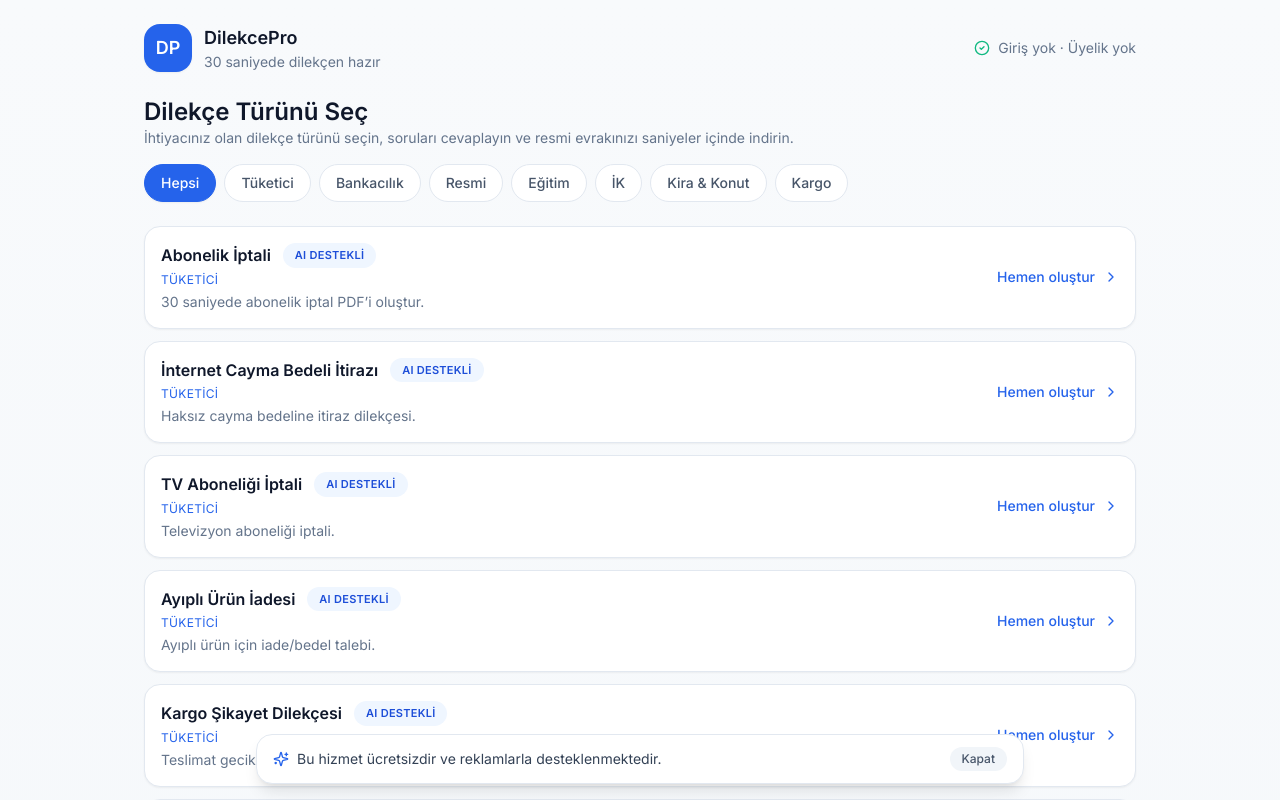
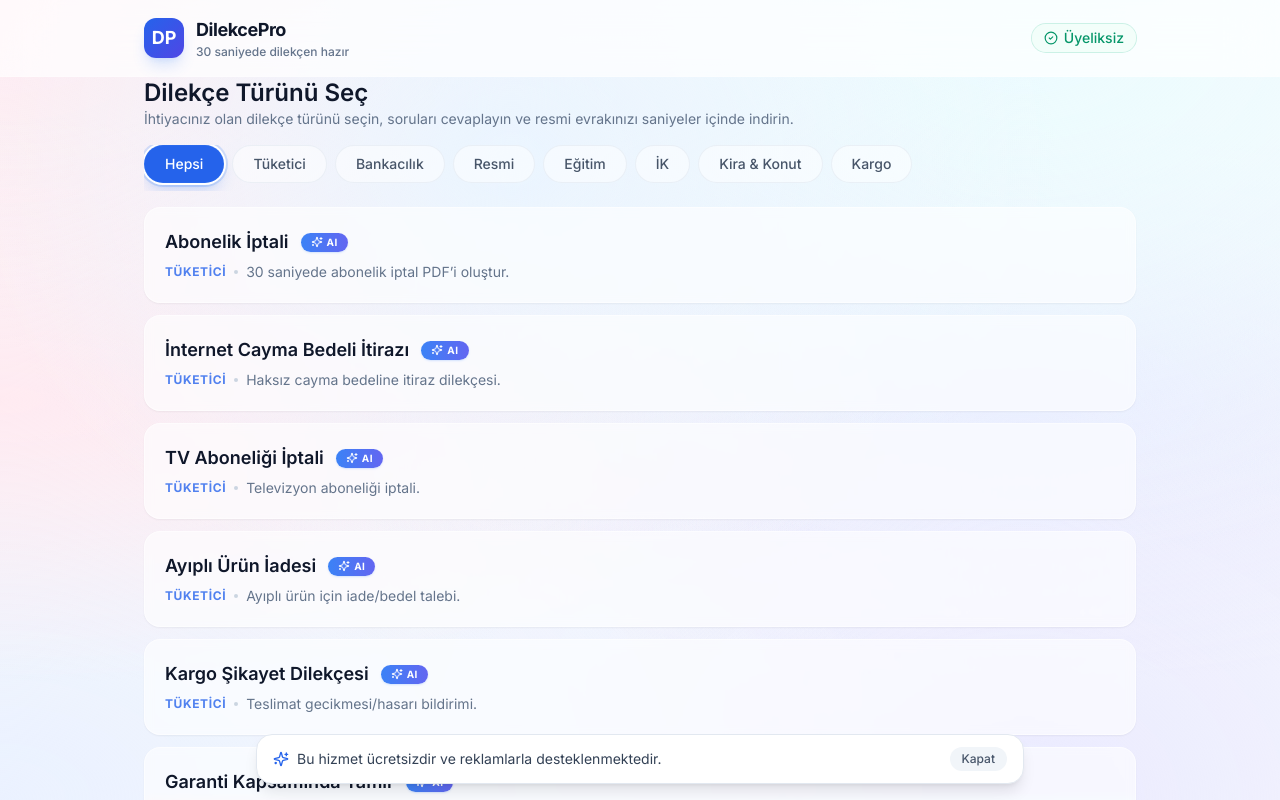
Before and after one commit to mcgogo64-cell/dilekce-olustur, a React (Vite) app: page / in a window 1280 px wide. Shown: the top 800 px of the page. Built offline with nearby package versions, Linux system fonts and the light colour scheme.

Commit message:
Update App.jsx and index.css

```diff
--- a/src/App.jsx
+++ b/src/App.jsx
@@ -257,18 +257,24 @@ export default function App() {
   };
 
   return (
-    <div className="min-h-screen bg-gradient-to-b from-slate-50 to-slate-100 text-slate-900">
-      <header className="mx-auto flex max-w-5xl items-center justify-between px-4 py-6">
-        <div className="flex items-center gap-3">
-          <div className="flex h-12 w-12 items-center justify-center rounded-2xl bg-blue-600 text-white text-lg font-semibold shadow-sm">DP</div>
-          <div>
-            <p className="text-lg font-semibold text-slate-900">DilekcePro</p>
-            <p className="text-sm text-slate-500">30 saniyede dilekçen hazır</p>
+    <div className="min-h-screen text-slate-900">
+      <header className="sticky top-0 z-30 border-b border-white/20 bg-white/70 backdrop-blur-xl">
+        <div className="mx-auto flex max-w-5xl items-center justify-between px-4 py-4">
+          <div className="flex items-center gap-3">
+            <div className="flex h-10 w-10 items-center justify-center rounded-xl bg-gradient-to-br from-blue-600 to-indigo-600 text-white text-lg font-bold shadow-lg shadow-blue-500/20">
+              DP
+            </div>
+            <div>
+              <p className="text-lg font-bold tracking-tight text-slate-900">DilekcePro</p>
+              <p className="text-xs font-medium text-slate-500">30 saniyede dilekçen hazır</p>
+            </div>
           </div>
-        </div>
-        <div className="hidden items-center gap-2 text-sm text-slate-500 sm:flex">
-          <CheckCircle2 className="h-4 w-4 text-emerald-500" />
-          Giriş yok · Üyelik yok
+          <div className="hidden items-center gap-2 text-sm font-medium text-slate-600 sm:flex">
+            <div className="flex items-center gap-1.5 rounded-full bg-emerald-50/50 px-3 py-1 text-emerald-600 ring-1 ring-emerald-500/20">
+              <CheckCircle2 className="h-3.5 w-3.5" />
+              <span>Üyeliksiz</span>
+            </div>
+          </div>
         </div>
       </header>
 
@@ -281,9 +287,10 @@ export default function App() {
               <button
                 key={cat}
                 onClick={() => setCategoryFilter(cat)}
-                className={`whitespace-nowrap rounded-full border px-4 py-2 text-sm font-medium transition ${
-                  categoryFilter === cat ? "border-blue-600 bg-blue-600 text-white shadow-sm" : "border-slate-200 bg-white text-slate-600"
-                }`}
+                className={`whitespace-nowrap rounded-full border px-5 py-2 text-sm font-medium transition-all duration-200 ${categoryFilter === cat
+                    ? "border-blue-500/20 bg-blue-600 text-white shadow-lg shadow-blue-500/25 ring-2 ring-blue-500/20 ring-offset-2"
+                    : "border-slate-200/60 bg-white/50 text-slate-600 hover:bg-white hover:shadow-md"
+                  }`}
               >
                 {cat}
               </button>
@@ -294,22 +301,27 @@ export default function App() {
               <button
                 key={tpl.id}
                 onClick={() => handleSelect(tpl.id)}
-                className={`w-full rounded-2xl border bg-white p-4 text-left shadow-sm transition hover:-translate-y-0.5 hover:shadow-lg ${
-                  selectedId === tpl.id ? "border-blue-600" : "border-slate-200"
-                }`}
+                className={`group relative w-full overflow-hidden rounded-2xl border bg-white/60 p-5 text-left shadow-sm backdrop-blur-sm transition-all duration-300 hover:-translate-y-1 hover:bg-white hover:shadow-xl hover:shadow-blue-500/5 ${selectedId === tpl.id ? "border-blue-500 ring-2 ring-blue-500/20" : "border-white/50 hover:border-blue-200"
+                  }`}
               >
-                <div className="flex flex-col gap-3 sm:flex-row sm:items-center sm:justify-between">
+                <div className="flex flex-col gap-4 sm:flex-row sm:items-center sm:justify-between">
                   <div>
                     <div className="flex items-center gap-3">
-                      <p className="text-base font-semibold text-slate-900">{tpl.title}</p>
-                      <span className="rounded-full bg-blue-50 px-3 py-1 text-[11px] font-semibold uppercase tracking-wide text-blue-700">
-                        AI Destekli
+                      <p className="text-lg font-semibold text-slate-900 group-hover:text-blue-600 transition-colors">
+                        {tpl.title}
+                      </p>
+                      <span className="inline-flex items-center rounded-full bg-gradient-to-r from-blue-500 to-indigo-500 px-2.5 py-0.5 text-[10px] font-bold uppercase tracking-wider text-white shadow-sm shadow-blue-500/20">
+                        <Sparkles className="mr-1 h-3 w-3" />
+                        AI
                       </span>
                     </div>
-                    <div className="mt-1 text-xs uppercase tracking-wide text-blue-600">{tpl.category}</div>
-                    <p className="mt-1 text-sm text-slate-500">{tpl.description}</p>
+                    <div className="mt-1.5 flex items-center gap-2">
+                      <span className="text-xs font-bold uppercase tracking-wider text-blue-600/80">{tpl.category}</span>
+                      <span className="h-1 w-1 rounded-full bg-slate-300"></span>
+                      <p className="text-sm text-slate-500">{tpl.description}</p>
+                    </div>
                   </div>
-                  <div className="flex items-center gap-2 text-sm font-medium text-blue-600">
+                  <div className="flex items-center gap-2 text-sm font-semibold text-blue-600 opacity-0 transition-all duration-300 group-hover:translate-x-1 group-hover:opacity-100">
                     Hemen oluştur
                     <ChevronRight className="h-4 w-4" />
                   </div>
@@ -320,8 +332,8 @@ export default function App() {
         </section>
 
         {selectedTemplate && (
-          <section ref={wizardRef} className="mt-8 grid gap-6 lg:grid-cols-2">
-            <div className="rounded-2xl border border-slate-200 bg-white p-4 shadow-sm">
+          <section ref={wizardRef} className="mt-10 grid gap-8 lg:grid-cols-2">
+            <div className="rounded-3xl border border-white/50 bg-white/80 p-6 shadow-xl shadow-blue-500/5 backdrop-blur-xl">
               <div className="flex items-center justify-between">
                 <div>
                   <p className="text-sm uppercase tracking-wide text-blue-600">Adım adım sihirbaz</p>
@@ -341,9 +353,9 @@ export default function App() {
                 </div>
               </div>
 
-              <div className="mt-4 h-2 overflow-hidden rounded-full bg-slate-100">
+              <div className="mt-6 h-1.5 overflow-hidden rounded-full bg-slate-100">
                 <div
-                  className="h-full rounded-full bg-gradient-to-r from-blue-500 to-blue-600 transition-all"
+                  className="h-full rounded-full bg-gradient-to-r from-blue-500 to-indigo-600 transition-all duration-500 ease-out"
                   style={{ width: `${((stepIndex + 1) / steps.length) * 100}%` }}
                 />
               </div>
@@ -374,7 +386,7 @@ export default function App() {
                   <button
                     onClick={goNext}
                     disabled={stepIndex >= steps.length - 1 || isNextDisabled}
-                    className="inline-flex items-center gap-2 rounded-full bg-blue-600 px-4 py-2 text-sm font-medium text-white shadow-md transition hover:bg-blue-700 disabled:cursor-not-allowed disabled:opacity-50"
+                    className="inline-flex items-center gap-2 rounded-full bg-gradient-to-r from-blue-600 to-indigo-600 px-6 py-2.5 text-sm font-semibold text-white shadow-lg shadow-blue-500/30 transition-all hover:shadow-blue-500/40 hover:brightness-110 disabled:cursor-not-allowed disabled:opacity-50"
                   >
                     İleri
                     <ArrowRight className="h-4 w-4" />
@@ -385,7 +397,7 @@ export default function App() {
               <div className="mt-6 grid gap-3 md:grid-cols-3">
                 <button
                   onClick={() => startDownload(() => buildLetterPdf(selectedTemplate, currentAnswers))}
-                  className="flex items-center justify-center gap-2 rounded-xl border border-slate-200 bg-blue-600 px-3 py-3 text-white shadow-sm transition hover:bg-blue-700"
+                  className="flex items-center justify-center gap-2 rounded-xl border border-transparent bg-gradient-to-r from-blue-600 to-indigo-600 px-4 py-3.5 font-semibold text-white shadow-lg shadow-blue-500/25 transition-all hover:shadow-blue-500/40 hover:brightness-110"
                 >
                   <Download className="h-4 w-4" />
                   Dilekçeyi İndir (PDF)
--- a/src/index.css
+++ b/src/index.css
@@ -8,4 +8,20 @@
 
 body {
   font-family: "Inter", system-ui, -apple-system, BlinkMacSystemFont, "Segoe UI", sans-serif;
+  background-color: #f8fafc;
+  background-image:
+    radial-gradient(at 0% 0%, hsla(253,16%,7%,1) 0, transparent 50%),
+    radial-gradient(at 50% 0%, hsla(225,39%,30%,1) 0, transparent 50%),
+    radial-gradient(at 100% 0%, hsla(339,49%,30%,1) 0, transparent 50%);
+  background-image:
+    radial-gradient(at 40% 20%, hsla(210, 100%, 96%, 1) 0px, transparent 50%),
+    radial-gradient(at 80% 0%, hsla(189, 100%, 96%, 1) 0px, transparent 50%),
+    radial-gradient(at 0% 50%, hsla(341, 100%, 96%, 1) 0px, transparent 50%),
+    radial-gradient(at 80% 50%, hsla(240, 100%, 96%, 1) 0px, transparent 50%),
+    radial-gradient(at 0% 100%, hsla(220, 100%, 96%, 1) 0px, transparent 50%),
+    radial-gradient(at 80% 100%, hsla(240, 100%, 96%, 1) 0px, transparent 50%),
+    radial-gradient(at 0% 0%, hsla(343, 100%, 96%, 1) 0px, transparent 50%);
+  background-attachment: fixed;
+  -webkit-font-smoothing: antialiased;
+  -moz-osx-font-smoothing: grayscale;
 }
```
